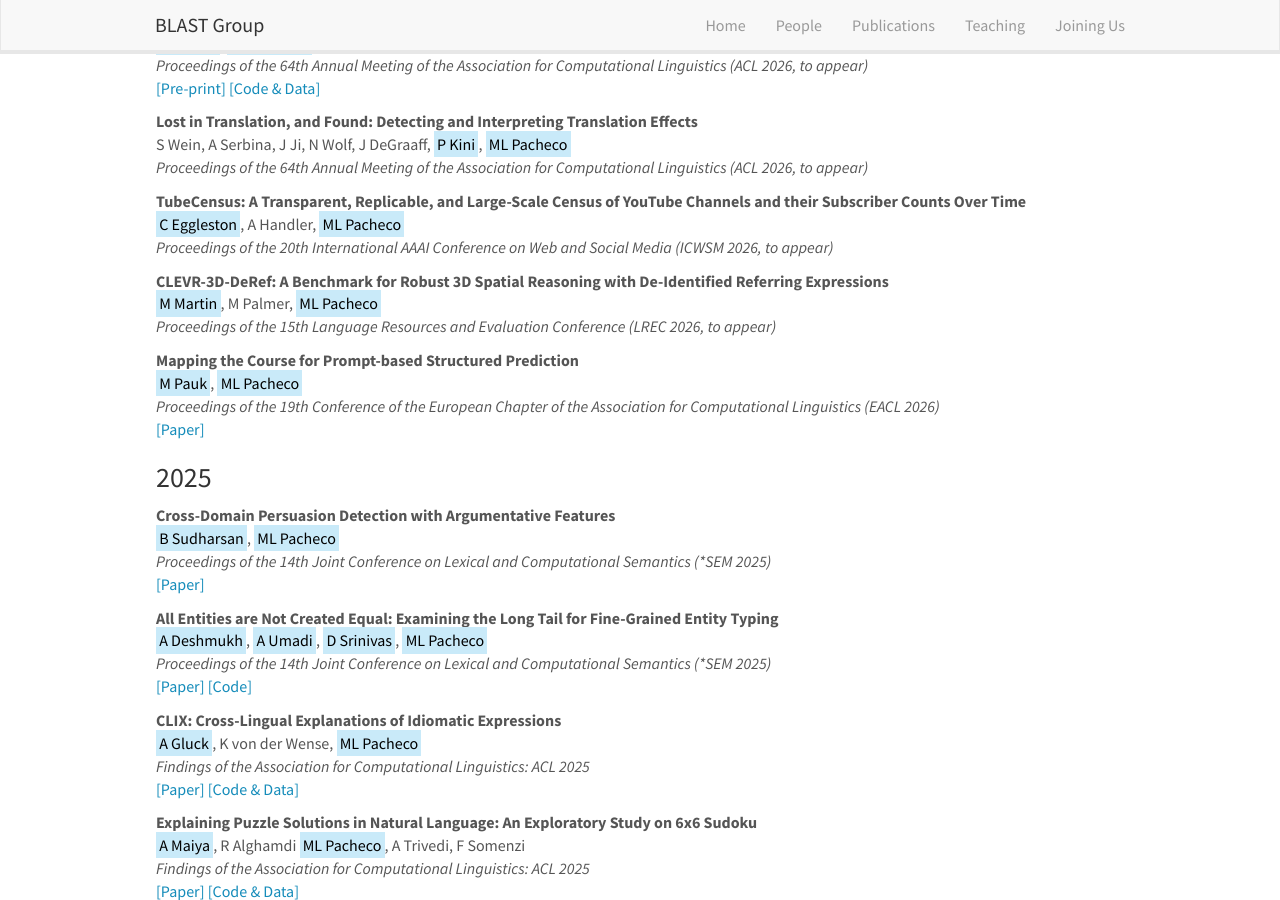
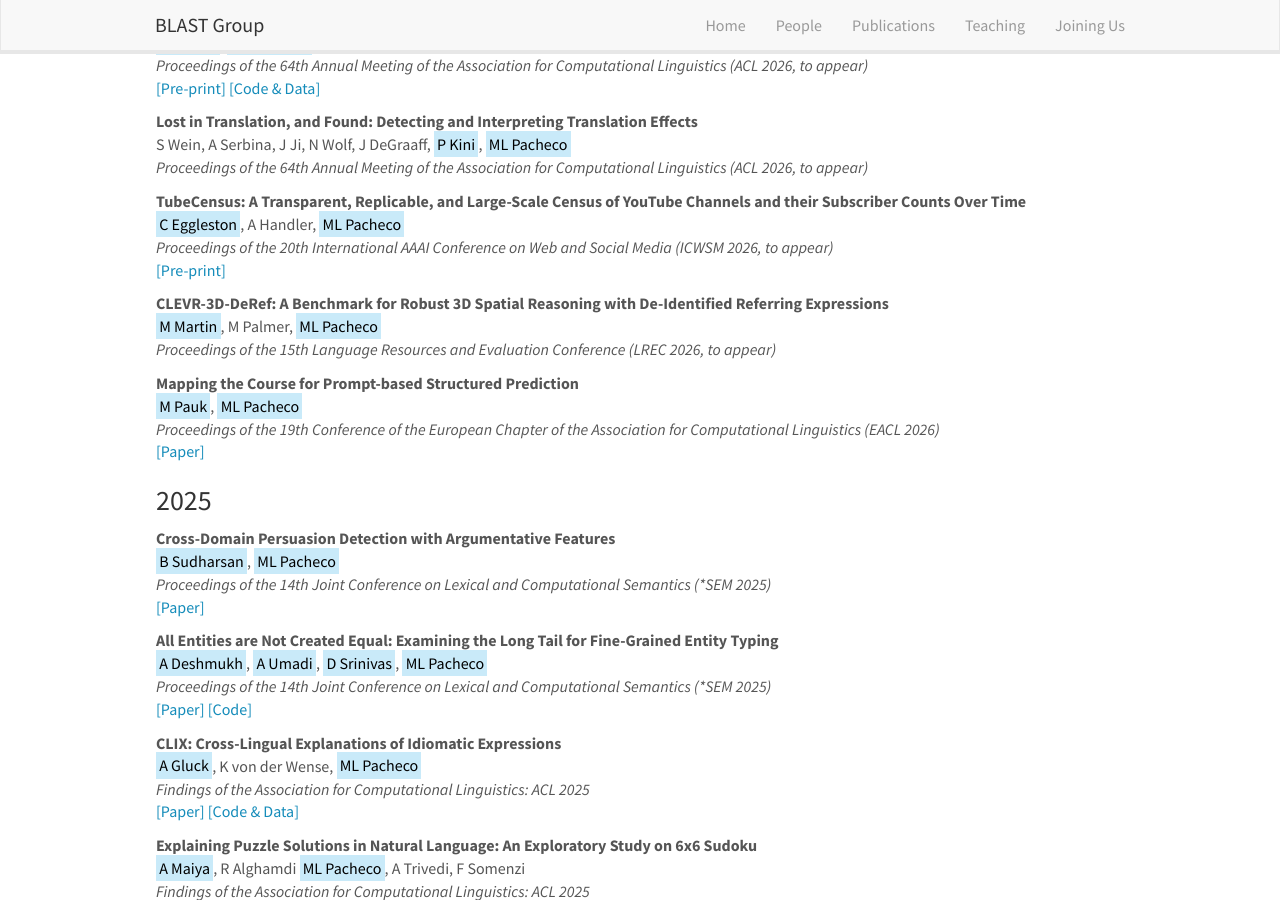
Before and after one commit to blast-cu/blast-cu.github.io, a Jekyll site: the page built from _pages/publications.md, in a window 1280 px wide and 900 px high, scrolled down 886 px. Built offline with Jekyll 4.4.1, drawn with Linux system fonts in a browser that asks for light colours; nearby versions of some CDN libraries.

Commit message:
Update publist_2026.yml

```diff
--- a/_data/publist_2026.yml
+++ b/_data/publist_2026.yml
@@ -57,8 +57,8 @@
   highlight: 0
   venue: "Proceedings of the 20th International AAAI Conference on Web and Social Media (ICWSM 2026, to appear)"
   link:
-    url:
-    display:
+    url: https://arxiv.org/abs/2605.06999
+    display: \[Pre-print\]
   year: 2026
 
 - title: "CLEVR-3D-DeRef: A Benchmark for Robust 3D Spatial Reasoning with De-Identified Referring Expressions"
```
